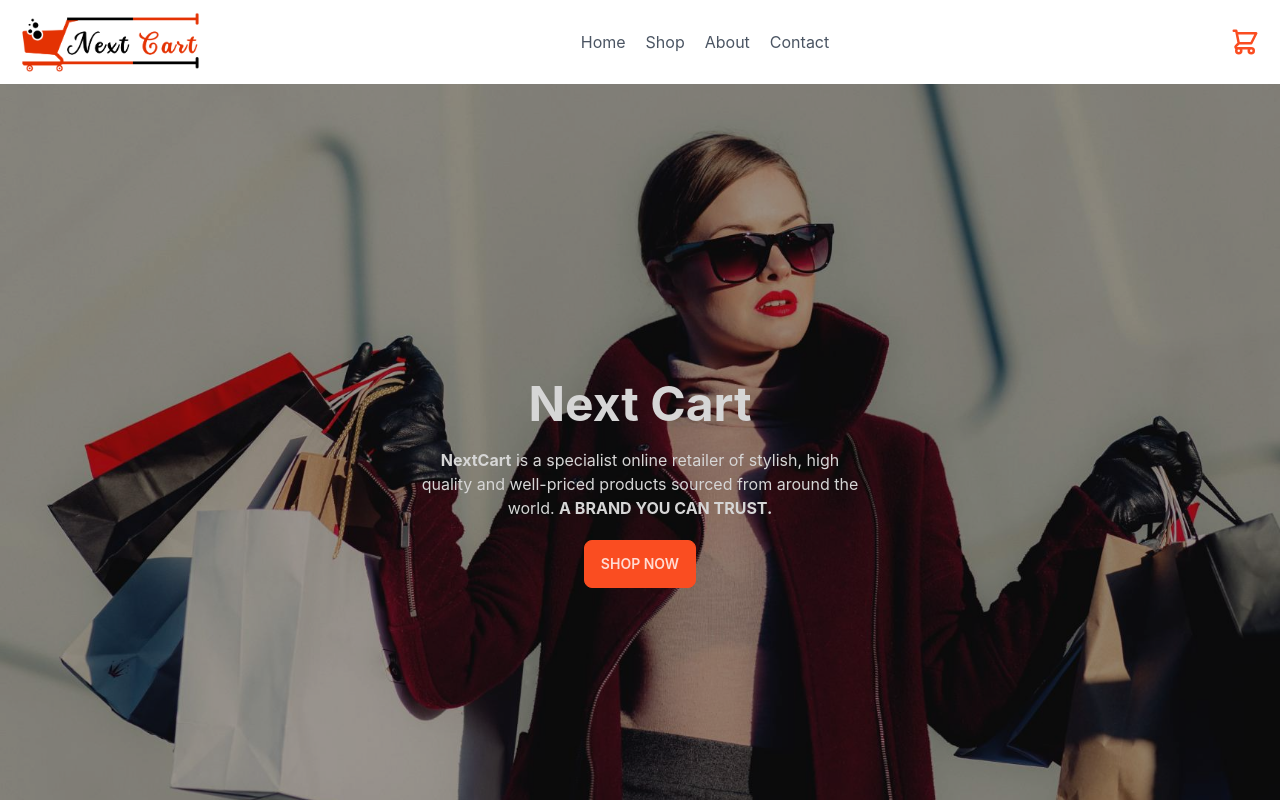
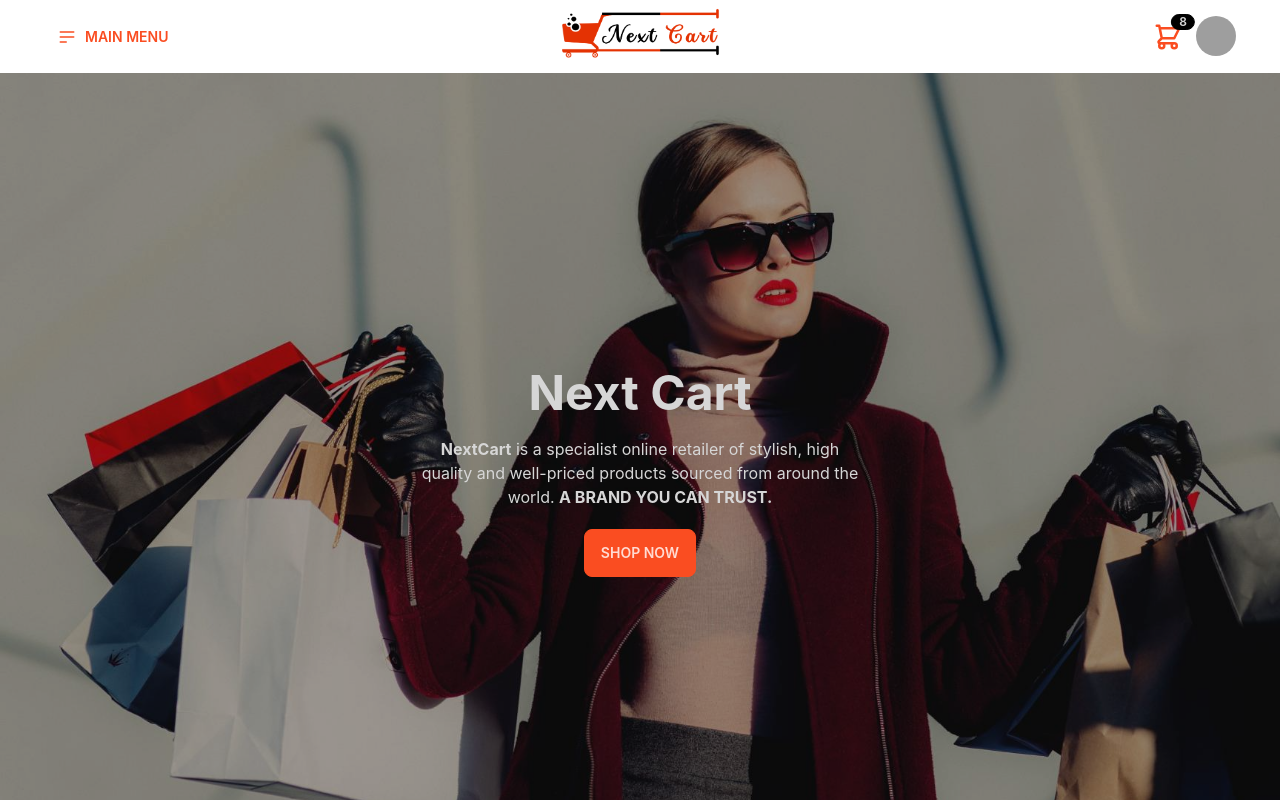
Before and after one commit to ASSiddik01/NextCart, a Next.js app: page / in a window 1280 px wide. Shown: the top 800 px of the page. Built offline with nearby package versions, Linux system fonts and the light colour scheme; grey boxes are pictures that could not be loaded.

Commit message:
navbar redesign

```diff
--- a/components/Header.js
+++ b/components/Header.js
@@ -11,50 +11,79 @@
 } from "react-icons/ai";
 
 const Header = () => {
+  const mainMenu = (
+    <>
+      <li>
+        <Link href="/">Home </Link>
+      </li>
+      <li>
+        <Link href="/products">Shop </Link>
+      </li>
+      <li>
+        <Link href="/about">About </Link>
+      </li>
+      <li>
+        <Link href="/contact">Contact </Link>
+      </li>
+    </>
+  );
   return (
-    <div>
-      <header className="text-gray-600 body-font">
-        <div className="container mx-auto flex flex-wrap px-5 py-3 flex-col md:flex-row items-center">
+    <nav className="sticky" >
+      <div className="navbar bg-base-100 lg:px-10 ">
+        <div className="navbar-start">
+          <div className="dropdown">
+            <label tabIndex="0" className="btn btn-ghost flex text-primary">
+              <svg
+                xmlns="http://www.w3.org/2000/svg"
+                className="h-5 w-5"
+                fill="none"
+                viewBox="0 0 24 24"
+                stroke="currentColor"
+              >
+                <path
+                  strokeLinecap="round"
+                  strokeLinejoin="round"
+                  strokeWidth="2"
+                  d="M4 6h16M4 12h16M4 18h7"
+                />
+              </svg>{" "}
+              <span className="lg:block hidden ml-2">Main Menu</span>
+            </label>
+            <ul
+              tabIndex="0"
+              className="menu menu-compact dropdown-content mt-3 p-2 shadow bg-base-100 rounded-none rounded-b-lg w-52"
+            >
+              {mainMenu}
+            </ul>
+          </div>
+        </div>
+        <div className="navbar-center">
           <Link href={"/"}>
-            <a className="flex title-font font-medium items-center text-gray-900 mb-4 md:mb-0">
+            <a className=" normal-case text-xl">
               <Image
                 src={logo}
-                width={180}
-                height={60}
+                width={160}
+                height={50}
                 alt="This is next cart site logo"
               />
             </a>
           </Link>
-          <nav className="md:ml-auto md:mr-auto flex flex-wrap items-center text-base justify-center">
-            <Link href={"/"}>
-              <a className="mr-5 hover:text-gray-900">Home</a>
-            </Link>
-            <Link href={"/products"}>
-              <a className="mr-5 hover:text-gray-900">Shop</a>
-            </Link>
-            <Link href={"/about"}>
-              <a className="mr-5 hover:text-gray-900">About</a>
-            </Link>
-            <Link href={"/contact"}>
-              <a className="mr-5 hover:text-gray-900">Contact</a>
-            </Link>
-          </nav>
-          <label htmlFor="my-drawer-4" className="">
+        </div>
+        <div className="navbar-end">
+          <div className="flex items-center">
+            <div className="dropdown dropdown-end">
+              <label tabIndex="0" className="btn btn-ghost btn-circle">
+                <div className="indicator">
                   <HiOutlineShoppingCart className="text-primary text-3xl" />
+                  <span className="badge badge-sm indicator-item">8</span>
+                </div>
               </label>
-        </div>
-      </header>
-
-      <div className="sidebar">
-        <div className="drawer drawer-end absolute">
-          <input id="my-drawer-4" type="checkbox" className="drawer-toggle" />
-          <div className="drawer-side">
-            <label
-              htmlFor="my-drawer-4"
-              className="drawer-overlay hidden"
-            ></label>
-            <div className="p-4 w-80 bg-orange-100">
-              <h2 className="font-bold text-xl">Your Cart</h2>
+              <div
+                tabIndex="0"
+                className="mt-3 card card-compact rounded-none rounded-b-lg dropdown-content w-72 bg-base-100 shadow"
+              >
+                <div className="card-body">
+                  <span className="font-bold text-lg">Your Cart</span>
                   <ol className="list-decimal px-4 mt-2">
                     <li className="my-2">
                       <div className="flex">
@@ -77,10 +106,8 @@
                       </div>
                     </li>
                   </ol>
-              <div className="sidebar_bottom mt-5">
-                <h4 className="text-xl font-bold">
-                  Subtotal: $<span>100</span>
-                </h4>
+                  <span className="text-info">Subtotal: $999</span>
+                  <div className="card-actions">
                     <div className="lg:flex mt-2 ">
                       <button className="btn btn-sm btn-primary mr-1 capitalize">
                         <AiOutlineCheckCircle className="mr-1" /> Checkout
@@ -93,8 +120,34 @@
                 </div>
               </div>
             </div>
+            <div className="dropdown dropdown-end">
+              <label tabIndex="0" className="btn btn-ghost btn-circle avatar">
+                <div className="w-10 rounded-full">
+                  <img src="https://placeimg.com/80/80/people" />
+                </div>
+              </label>
+              <ul
+                tabIndex="0"
+                className="menu menu-compact dropdown-content mt-3 p-2 shadow bg-base-100 rounded-b-lg w-52"
+              >
+                <li>
+                  <a className="justify-between">
+                    Profile
+                    <span className="badge">New</span>
+                  </a>
+                </li>
+                <li>
+                  <a>Settings</a>
+                </li>
+                <li>
+                  <a>Logout</a>
+                </li>
+              </ul>
             </div>
           </div>
+        </div>
+      </div>
+    </nav>
   );
 };
 
```
Lines whose indentation alone changed are shown as unchanged.
